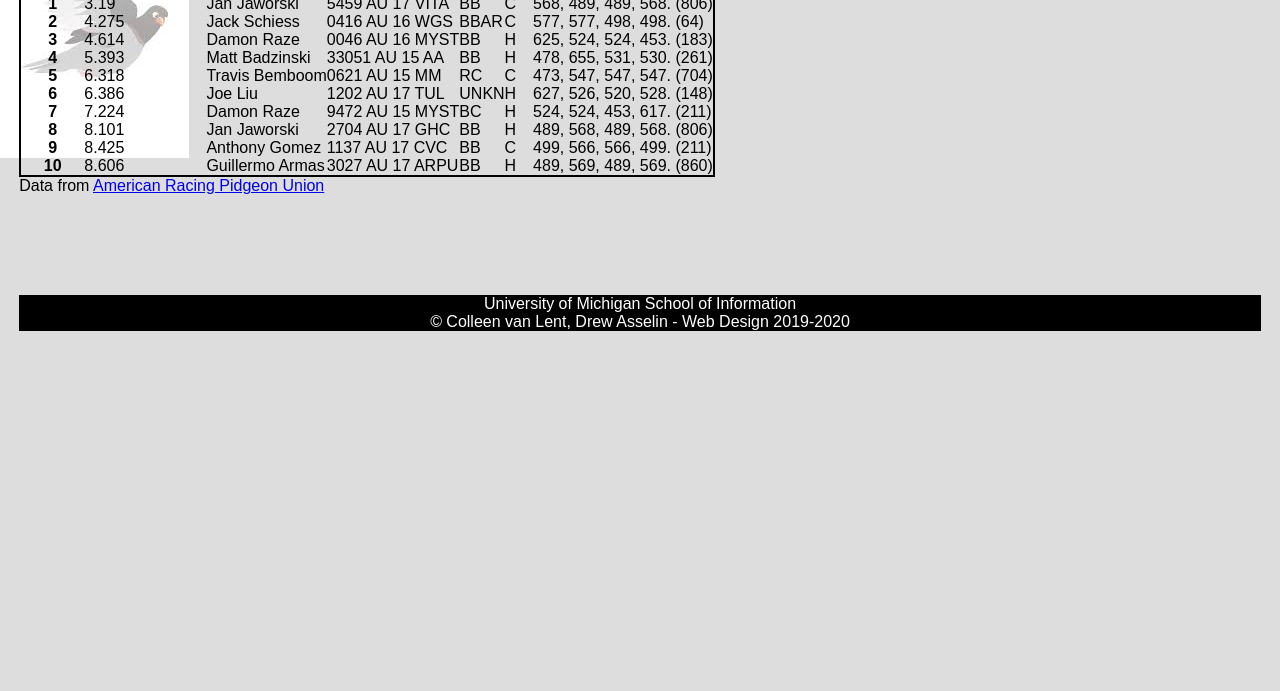
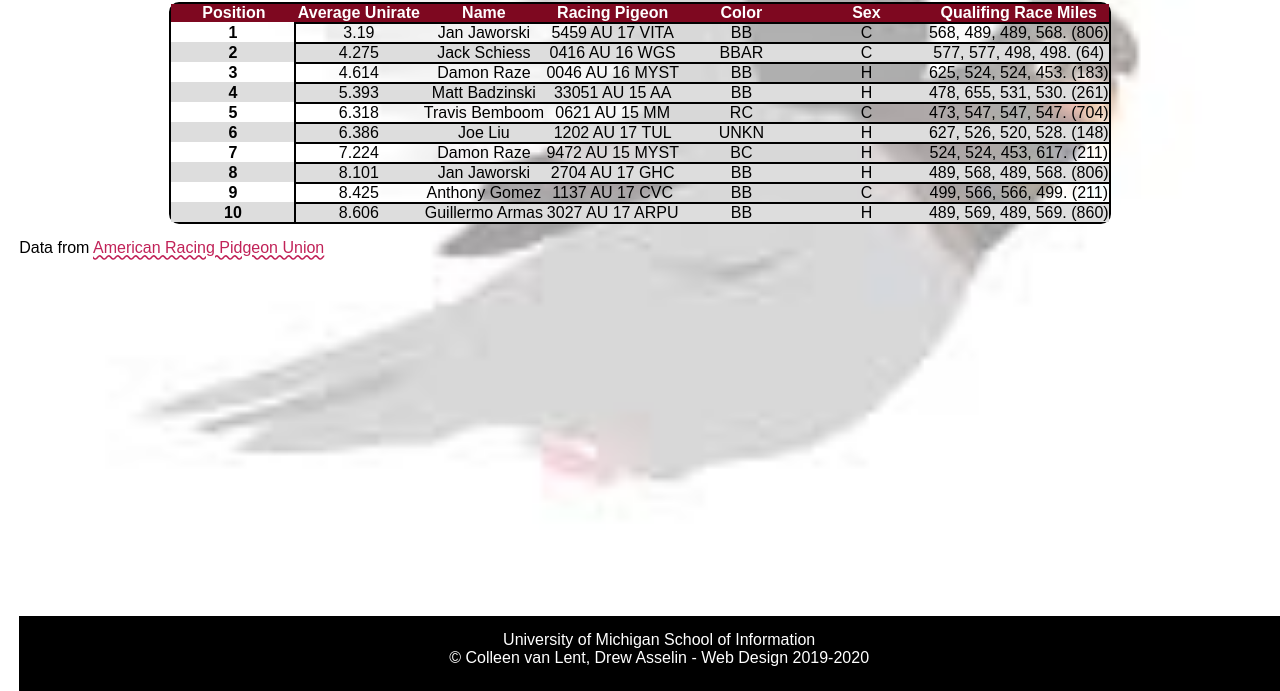
Before and after one commit to jchiquit/homework4-2021, a plain HTML site: page index.html in a window 1280 px wide. Shown: the part 109-800 px from the top of the page. Drawn offline with Linux system fonts and the light colour scheme; a web font is replaced by a local one.

Commit message:
css update

```diff
--- a/css/style.css
+++ b/css/style.css
@@ -25,6 +25,7 @@ tr{
 /*END STARTER CODE*/
 
 body{
+
   color: #000000;
   font-size: 16px;
   margin: 1.2em;
@@ -33,7 +34,8 @@ body{
 
   /*Req 1*/
   font-family: Andika, sans-serif;
-  background: url("../images/pigeon-background.JPEG") #dddddd;
+  background-image: url("../images/pigeon-background.JPEG");
+  background-color:#dddddd;
   background-repeat: no-repeat;
 
 }
@@ -43,43 +45,64 @@ h1{
   font-size: 2em;
 
   /*Req 2*/
+  line-height: 2;
+  text-align:center;
 }
 
 p{
   /*Req 3*/
+  padding-top: 15px;
 }
 
 a{
   /*Req 4*/
+  font-size: 16px;
+  color: #C12258;
+  text-decoration-style: wavy;
 }
 
-/*Req 5*/
-/*Add selector and rule here*/
+
+*:focus{
+  /*Req 5*/
+  border: 3px dashed #417243;
+}
 
 
 /*Req 6a*/
 td{
-
+  text-align: center;
+  border-top: 2px solid black;
 }
 
 /*Req 6b*/
 .colhead{
   color: #FFFFFF;
+  min-width: 125px;
+  background-color: #7e0820;
+  text-align:center;
+  text-transform: capitalize;
 
 }
 /*Req 6c*/
 .rowhead{
-
+  border-right: 2px solid black;
 }
 
 /*Req 6d*/
+tr:nth-child(2n+2){
+  background: #dddddd
+}
 /*Req 6e*/
 /*Req 6f*/
+tr:hover{
+  background:#fab9cf;
 
-
+}
 /*Req 7*/
 table{
     border: 2px solid #000000;
+    margin: 0 auto;
+    border-radius: 10px;
 }
 
 thead tr:first-child th:first-child{}
@@ -93,4 +116,8 @@ footer{
   background:#000000;
   text-align:center;
   color: #FFFFFF;
+  min-height: 75px;
+  bottom: 0;
+  width: 100%;
+  position: fixed;
 }
```
Also changed, not shown: 1 other file.
